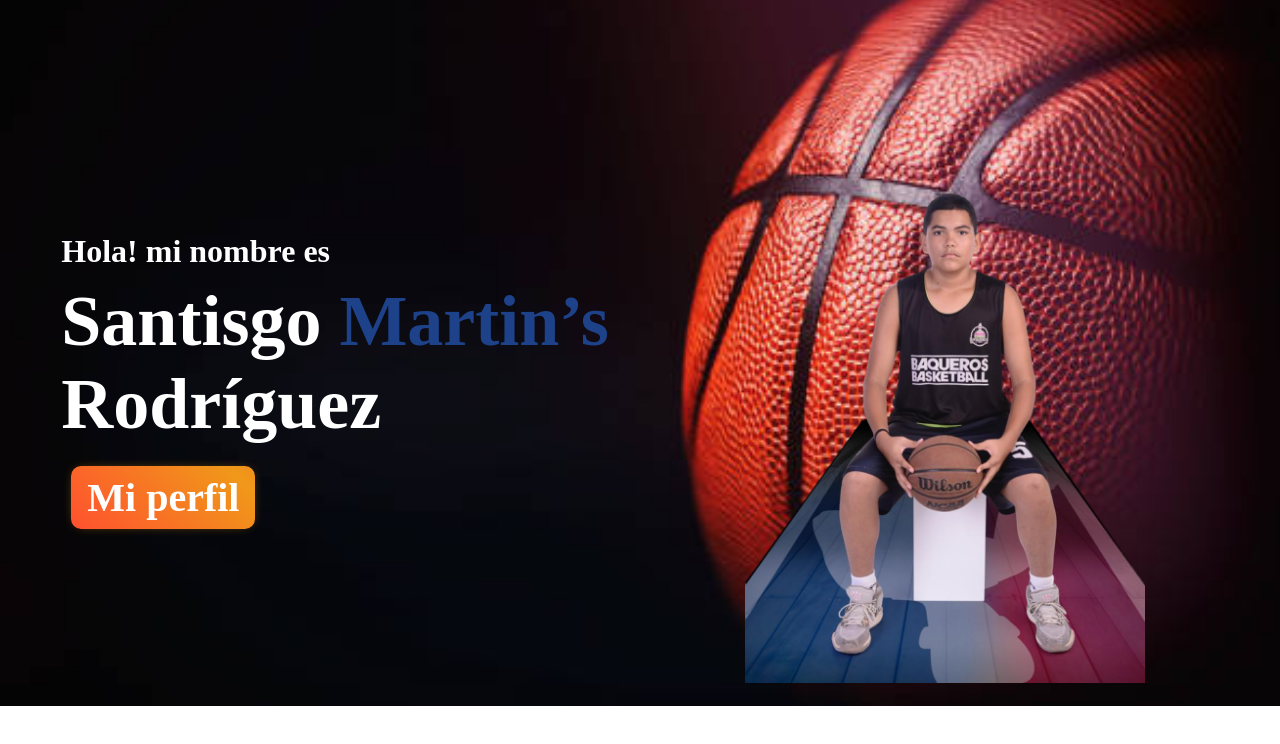
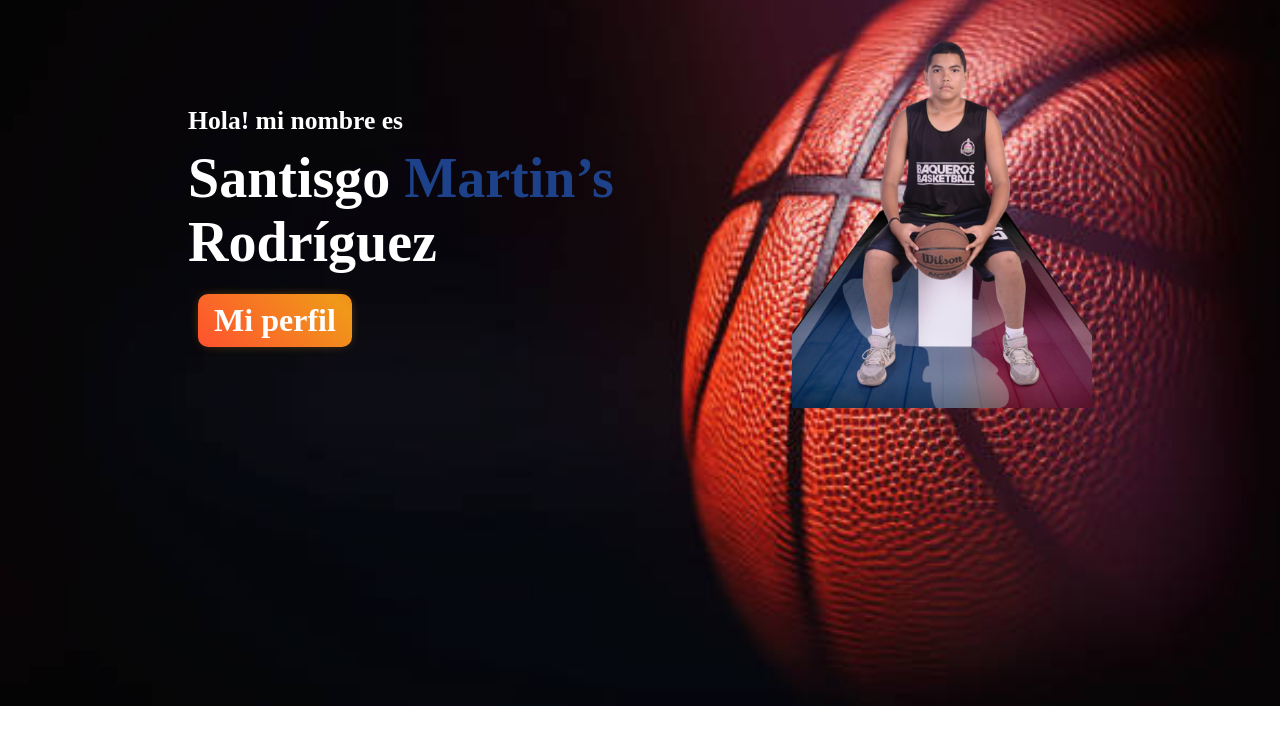
Before and after one commit to Reymond89/basquetproduccion, a plain HTML site: page index.html in a window 1280 px wide. Shown: the part 94-838 px from the top of the page. After the commit the page ends 800 px from the top, so only its background shows below. Drawn offline with Linux system fonts and the light colour scheme.

Commit message:
responsive solucianado arreglar el boton

```diff
--- a/style.css
+++ b/style.css
@@ -87,22 +87,22 @@
 /* Banner text */
 
 .header_banner{
-    display: grid;
-    grid-template-columns: 1fr;
-    grid-template-rows: 300px 300px;
+    display: flex;
+    flex-direction: column;
     align-items: center;
-    text-align: center;
-    padding: 0 30px;
+    padding: 0 10px;
     width: 100%;
-    height: 100vh;
+    height: 600px;
     color: #ffff;
 
 }
 .banner_text{
     text-align: center;
-    display: grid;
+    display: flex;
+    flex-direction: column;
+    height: 160px;
     align-items: center;
-    justify-items: center;
+    justify-content: flex-end;
 }
 
 
@@ -157,7 +157,7 @@
 
 /* img */
 .header_picture .principal{
-    width: 210px;
+    width: 180px;
 
 }
 
@@ -205,13 +205,13 @@
     /* banner */
     .header_banner{
         width: 100%;
-        height: 100vh;
-        display: grid;
-        grid-template-columns: 1fr 1fr;
-        grid-template-rows: 470px;
+        height: 400px;
+        display: flex;
+        display: flex;
         align-content: center;
+        justify-content: space-evenly;
+        flex-direction: row;
         align-items: center;
-        justify-items: center;
 
 
     }
@@ -222,7 +222,7 @@
         justify-items: start;
     }
     .header_banner h1{
-        font-size: 2.5rem;
+        font-size: 2.8rem;
 
     }
     .header_banner h3{
@@ -262,23 +262,24 @@
     }
 
     .header_picture .principal{
-        width: 260px;
+        width: 270px;
 
 
     }}
 
 @media screen and (min-width:1000px) {
     .header_picture .principal{
-        width: 400px;
+        width: 300px;
+
     }
     .header_banner h1{
-        font-size: 4.5rem;
+        font-size: 3.5rem;
 
     }
     .header_banner h3{
+        font-size: 1.6rem;
+    }
+    .button-87{
         font-size: 2rem;
     }
-    .button-87{
-        font-size: 2.5rem;
-    }
 }
```
